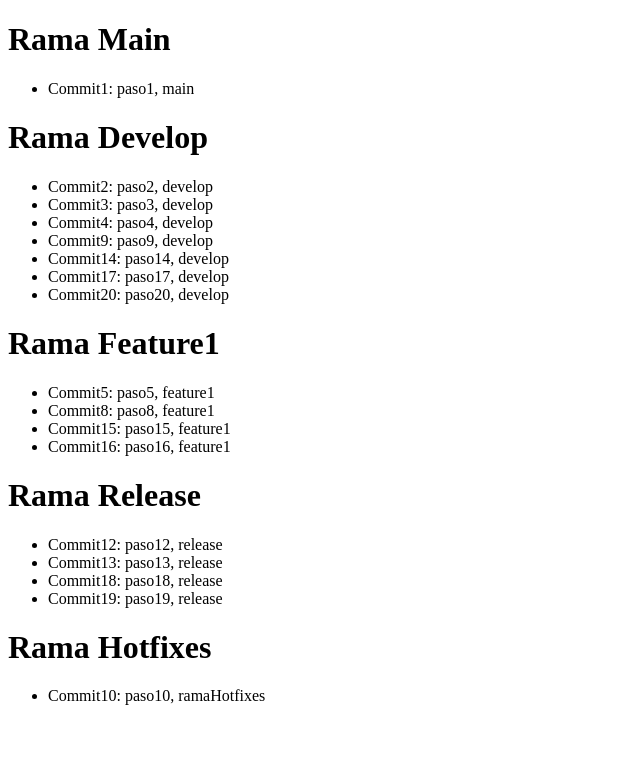
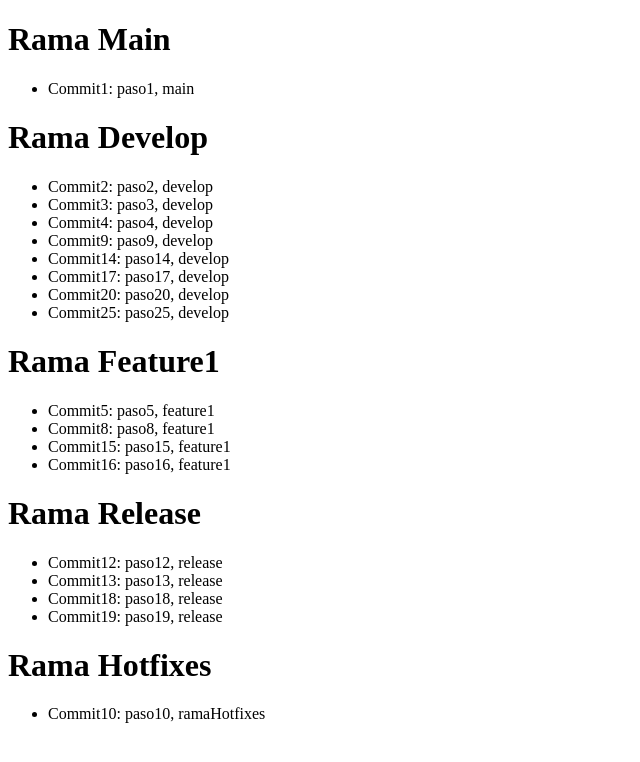
Before and after one commit to edurenera/proyecto-git, a plain HTML site: page index.html in a window 1280 px wide. Shown: the whole page, without its empty margins (0-640 px from the left). Drawn offline with Linux system fonts and the light colour scheme.

Commit message:
Commit25: paso25, develop

```diff
--- a/index.html
+++ b/index.html
@@ -20,6 +20,7 @@
         <li>Commit14: paso14, develop</li>
         <li>Commit17: paso17, develop</li>
         <li>Commit20: paso20, develop</li>
+        <li>Commit25: paso25, develop</li>
     </ul>
 
     <h1>Rama Feature1</h1>
```
